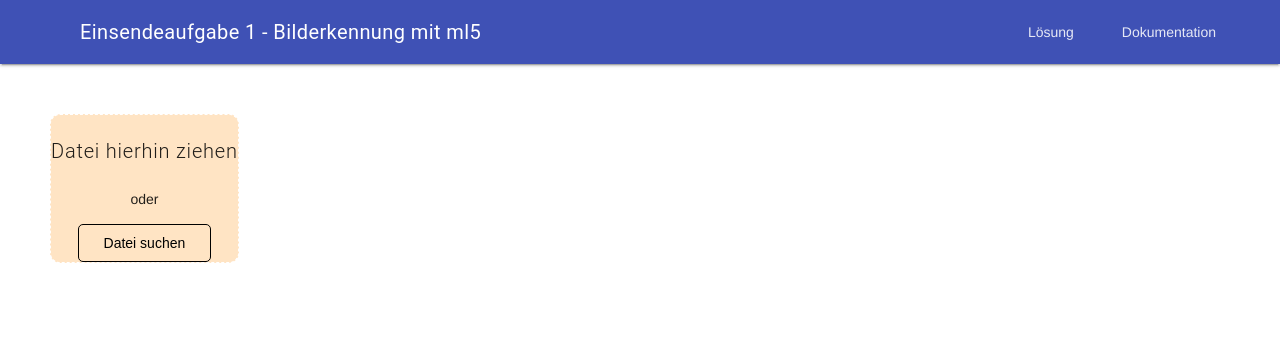
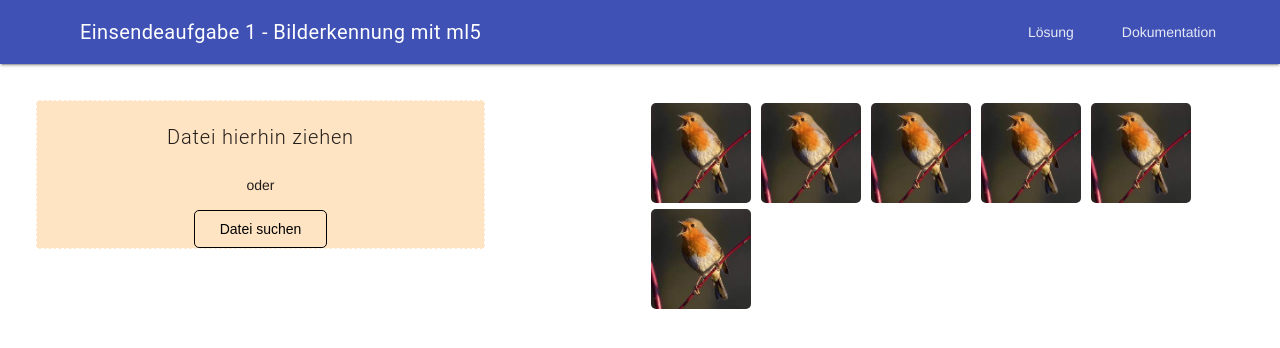
Before and after one commit to ChristianKitte/DeepLearningBilderkennung, a plain HTML site: page index.html in a window 1280 px wide. Drawn offline with nearby package versions, Linux system fonts and the light colour scheme; some packages are replaced by stand-ins of ours.

Commit message:
Dummy Bilder hinzugefügt, Arbeiten am Layout.

```diff
--- a/index.html
+++ b/index.html
@@ -21,7 +21,6 @@
     <link rel="stylesheet" href="main.css">
 
     <script src="layout.js"></script>
-
 </head>
 
 <body>
@@ -67,8 +66,10 @@
     </div>
 
     <main class="mdl-layout__content">
+        <div id="result">
             <div class="page-content">
-            <div id="result">
+                <div class="mdl-grid">
+                    <div class="mdl-cell mdl-cell--6-col">
                         <!--<form enctype="multipart/form-data" action="upload.php; return false;" method="post">-->
                         <div class="drag-image">
                             <h6>Datei hierhin ziehen</h6>
@@ -78,14 +79,30 @@
                         </div>
                         <!--</form>-->
                     </div>
+                    <div class="mdl-cell mdl-cell--6-col">
+                        <img class="sample-image" src="files/vogel.jpg">
+                        <img class="sample-image" src="files/vogel.jpg">
+                        <img class="sample-image" src="files/vogel.jpg">
+                        <img class="sample-image" src="files/vogel.jpg">
+                        <img class="sample-image" src="files/vogel.jpg">
+                        <img class="sample-image" src="files/vogel.jpg">
+                    </div>
+                </div>
+            </div>
+        </div>
 
         <div id="documentation" class="hidden">
+            <div class="page-content">
                 <h1>Dokumentation</h1>
             </div>
         </div>
     </main>
 </div>
-<script src="upload.js"></script>
+
 </body>
 
+<footer>
+    <script src="upload.js"></script>
+</footer>
+
 </html>
--- a/main.css
+++ b/main.css
@@ -1,6 +1,6 @@
 .page-content {
-    padding: 0 50px;
-    padding-top: 50px;
+    padding: 0 20px;
+    padding-top: 20px;
 }
 
 #result h1 {
@@ -16,12 +16,10 @@
 }
 
 .drag-image {
-    max-width: 50%;
+    max-width: 75%;
     background-color: bisque;
     border: 1px dashed #fff;
-    height: fit-content;
-    width: fit-content;
-    border-radius: 10px;
+'height: fit-content; 'width: fit-content; border-radius: 10 px;
     font-weight: 400;
     display: flex;
     align-items: center;
@@ -73,3 +71,16 @@
     object-fit: cover;
     border-radius: 5px
 }
+
+.sample-image {
+    width: auto;
+    height: 100px;
+    object-fit: cover;
+    border-radius: 5px;
+    margin: 3px;
+}
+
+ul, li
+{
+    list-style: none;
+}
```
Lines whose indentation alone changed are shown as unchanged.
